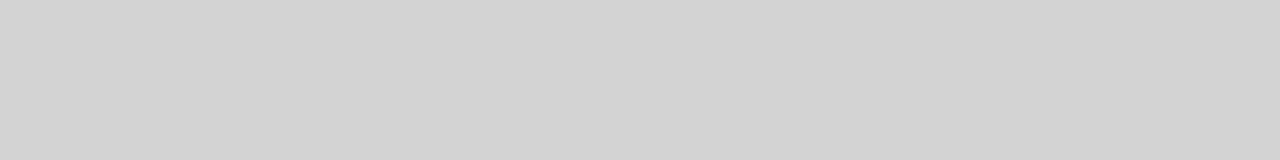
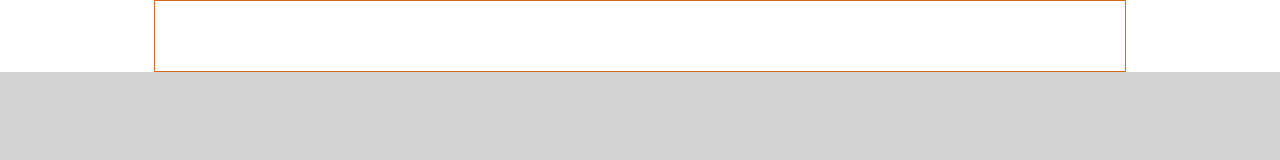
Before and after one commit to kvnkwon/landingpage-clone, a plain HTML site: page index.html in a window 1280 px wide. Drawn offline with Linux system fonts and the light colour scheme.

Commit message:
Add navbar

```diff
--- a/css/style.css
+++ b/css/style.css
@@ -5,3 +5,13 @@ body {
 div {
   border: 1px solid Chocolate;
 }
+
+.navbar {
+  background-color: #FFFFFF;
+}
+
+.navbar > .content {
+  width: 970px;
+  height: 70px;
+  margin: 0 auto;
+}
--- a/index.html
+++ b/index.html
@@ -6,6 +6,11 @@
   <link rel="stylesheet" href="css/style.css">
   <title>Document</title>
 </head>
+
 <body>
+  <nav class="navbar">
+    <div class="content"></div>
+  </nav>
 </body>
+
 </html>
```
